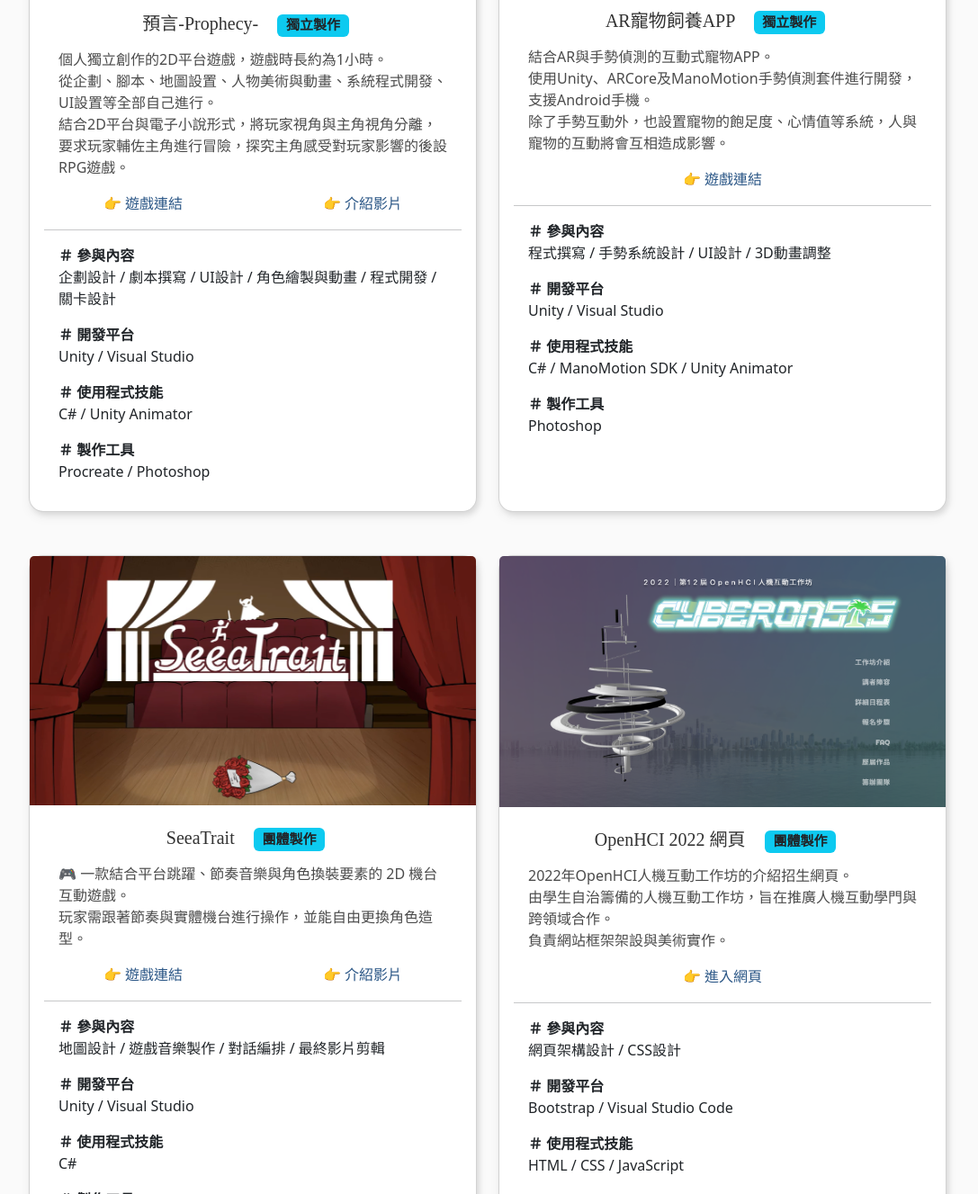
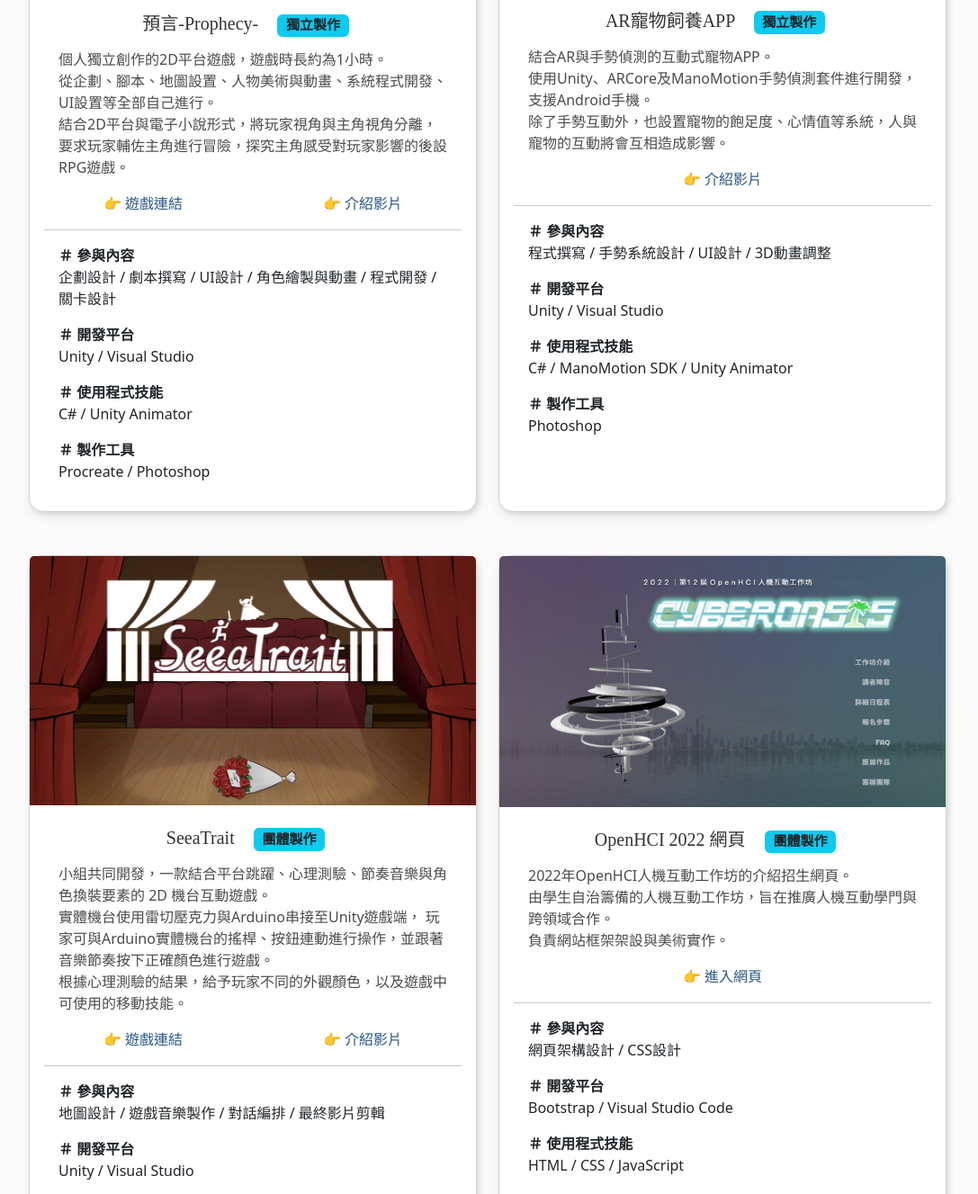
Before and after one commit to RabbitMeat/Resume, a website: page project.html in a window 1280 px wide. Shown: the part 1016-2343 px from the top of the page at 90% size, without its empty margins (98-1185 px from the left). Drawn offline with Linux system fonts and the light colour scheme; a web font is replaced by a local one.

Commit message:
更新SeeaTrait內文與連結

```diff
--- a/project.html
+++ b/project.html
@@ -111,7 +111,7 @@
                     <!-- 連結設置區-->
                     <div class="row my-3">
                       <div class="col-12 text-center">
-                        <a href="https://rabbitmeat.github.io/Game_Prophecy/" target="_blank" class="btn-ghost">👉 遊戲連結</a>
+                        <a href="https://www.youtube.com/watch?v=1Mup2F1hrx4" target="_blank" class="btn-ghost">👉 介紹影片</a>
                        </div>
                      </div>
 
@@ -141,8 +141,10 @@
                       </h5>
 
                       <p class="card-text mb-2 text-start px-3">
-                        🎮 一款結合平台跳躍、節奏音樂與角色換裝要素的 2D 機台互動遊戲。<br>
-                        玩家需跟著節奏與實體機台進行操作，並能自由更換角色造型。
+                        小組共同開發，一款結合平台跳躍、心理測驗、節奏音樂與角色換裝要素的 2D 機台互動遊戲。<br>
+                        實體機台使用雷切壓克力與Arduino串接至Unity遊戲端，
+                        玩家可與Arduino實體機台的搖桿、按鈕連動進行操作，並跟著音樂節奏按下正確顏色進行遊戲。<br>
+                        根據心理測驗的結果，給予玩家不同的外觀顏色，以及遊戲中可使用的移動技能。
                       </p>
 
                       <!-- 連結設置區-->
```
